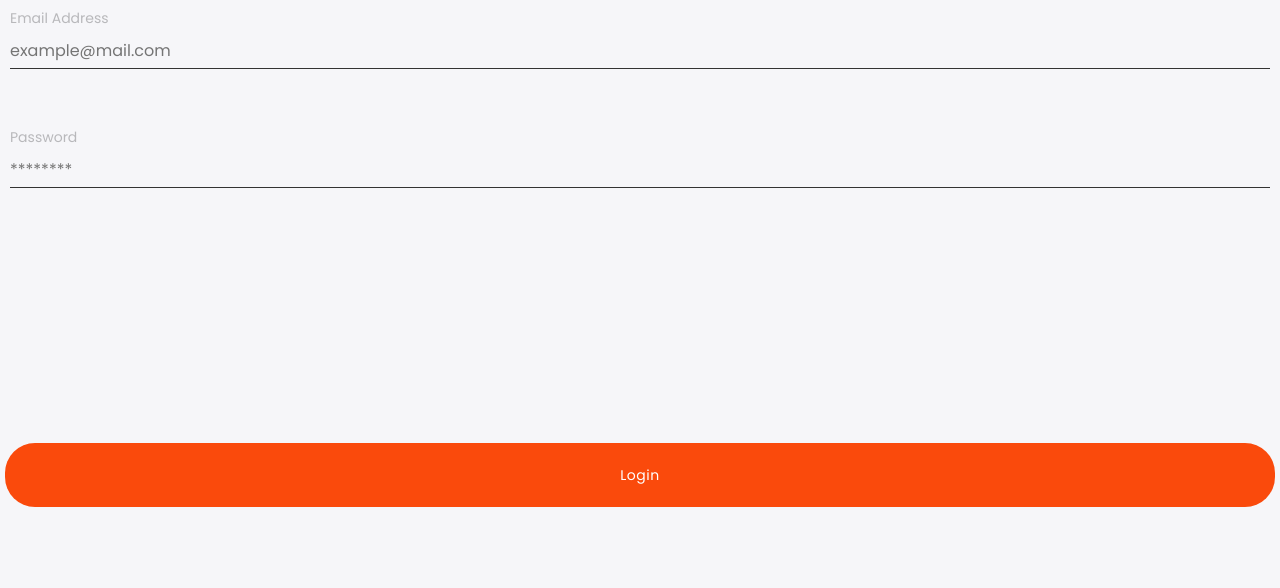
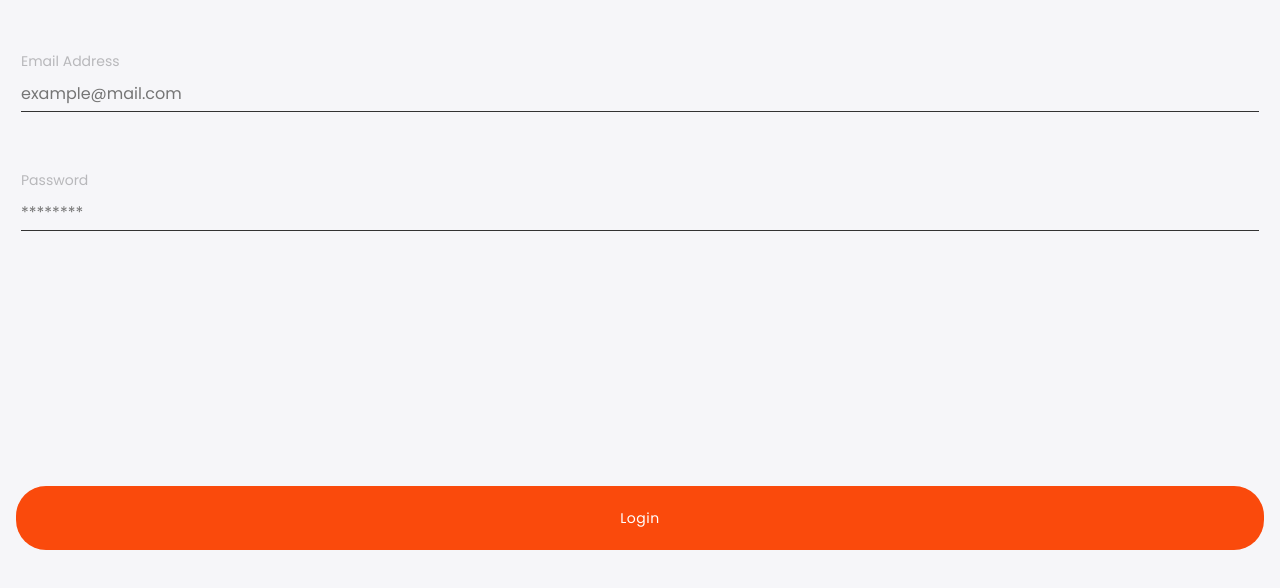
Before and after one commit to nestorlls/eatable, a React (Vite) app: page / in a window 1280 px wide. Shown: the top 588 px of the page. Built offline with nearby package versions, Linux system fonts and the light colour scheme.

Commit message:
update login component

```diff
--- a/src/components/Login/Login.jsx
+++ b/src/components/Login/Login.jsx
@@ -1,45 +1,30 @@
 import React, { useState } from 'react';
 import { login } from '../../services/auth-services';
 import Input from '../Input/Input';
-import { StyledButton, StyledForm } from './LoginUI';
+import { StyledButton, StyledForm } from '../Form/FormUI';
+import Form from '../Form/Form';
 
 const Login = () => {
-  const [formData, setFormData] = useState({
+  const [loginData, setLoginData] = useState({
     email: '',
     password: '',
   });
 
   const handleChange = (event) => {
     const { name, value } = event.target;
-    setFormData({ ...formData, [name]: value });
+    setLoginData({ ...loginData, [name]: value });
   };
 
   const handleSubmit = (event) => {
     event.preventDefault();
-    login(formData);
+    login(loginData);
   };
 
   return (
     <div>
-      <StyledForm onSubmit={handleSubmit}>
-        <Input
-          label={'Email Address'}
-          name={'email'}
-          id={'email'}
-          type={'email'}
-          placeholder='example@mail.com'
-          onChange={handleChange}
-        />
-        <Input
-          label={'Password'}
-          name={'password'}
-          id={'password'}
-          type={'password'}
-          placeholder='********'
-          onChange={handleChange}
-        />
-        <StyledButton type='submit'>Login</StyledButton>
-      </StyledForm>
+      <Form onChange={handleChange} onSubmit={handleSubmit}>
+        Login
+      </Form>
     </div>
   );
 };
```
